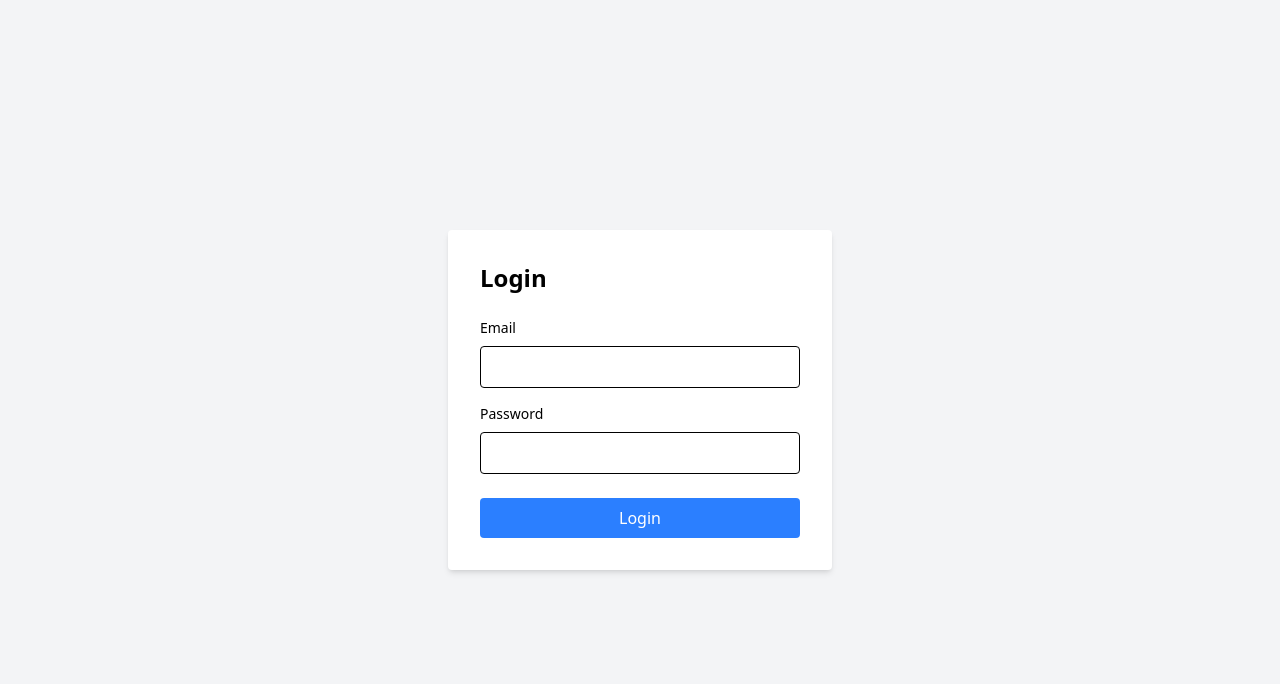
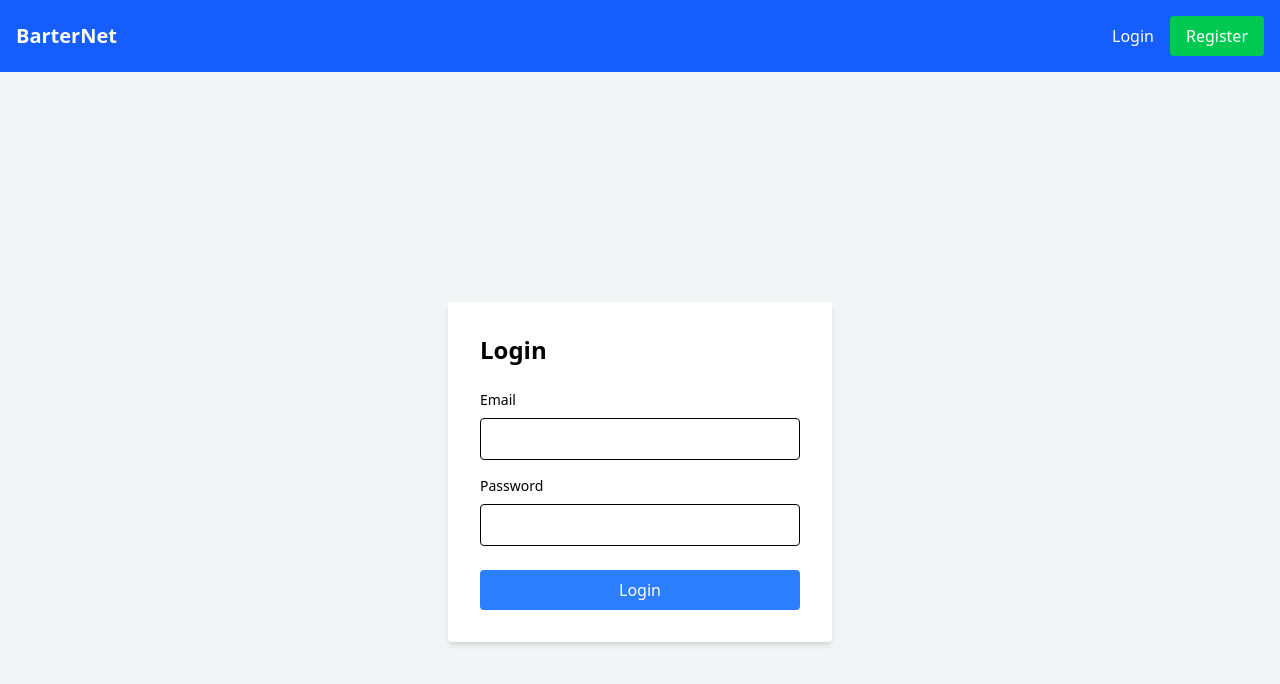
Before and after one commit to Harshninave04/Barternet, a React (Vite) app in the folder Frontend/: page /login in a window 1280 px wide. Shown: the top 684 px of the page. Built offline with nearby package versions, Linux system fonts and the light colour scheme.

Commit message:
Add Navbar component for navigation and integrate with authentication context

```diff
--- a/Frontend/src/App.jsx
+++ b/Frontend/src/App.jsx
@@ -1,5 +1,6 @@
 import { BrowserRouter as Router, Routes, Route } from 'react-router-dom';
 import { AuthProvider } from './context/AuthContext';
+import Navbar from './components/Navbar';
 import Home from './pages/Home';
 import Login from './pages/Login';
 import Register from './pages/Register';
@@ -9,6 +10,7 @@ const App = () => {
   return (
     <AuthProvider>
       <Router>
+        <Navbar />
         <Routes>
           <Route path="/" element={<Home />} />
           <Route path="/login" element={<Login />} />
--- /dev/null
+++ b/Frontend/src/components/Navbar.jsx
@@ -0,0 +1,39 @@
+import { Link } from 'react-router-dom';
+import { useAuth } from '../context/AuthContext';
+
+const Navbar = () => {
+  const { user, logout } = useAuth();
+
+  return (
+    <nav className="bg-blue-600 p-4 text-white">
+      <div className="container mx-auto flex justify-between items-center">
+        <Link to="/" className="text-xl font-bold">
+          BarterNet
+        </Link>
+        <div className="flex items-center space-x-4">
+          {user ? (
+            <>
+              <Link to="/dashboard" className="hover:text-blue-200">
+                Dashboard
+              </Link>
+              <button onClick={logout} className="bg-red-500 px-4 py-2 rounded hover:bg-red-600">
+                Logout
+              </button>
+            </>
+          ) : (
+            <>
+              <Link to="/login" className="hover:text-blue-200">
+                Login
+              </Link>
+              <Link to="/register" className="bg-green-500 px-4 py-2 rounded hover:bg-green-600">
+                Register
+              </Link>
+            </>
+          )}
+        </div>
+      </div>
+    </nav>
+  );
+};
+
+export default Navbar;
```
